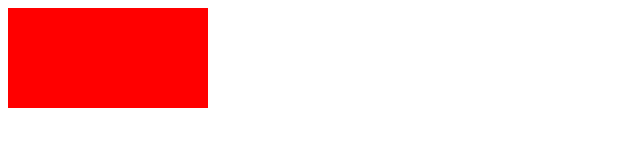
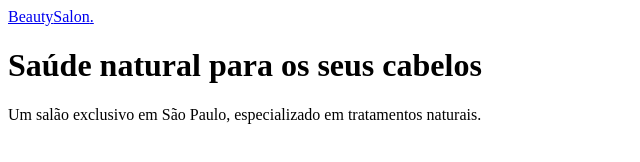
Before and after one commit to Pedro-H-Farias/Origin-Six, a plain HTML site: page Index.html in a window 1280 px wide. Shown: the whole page, without its empty margins (0-640 px from the left). Drawn offline with Linux system fonts and the light colour scheme.

Commit message:
Inicio do origin

```diff
--- a/Index.html
+++ b/Index.html
@@ -1,16 +1,18 @@
 <!DOCTYPE html>
 <html lang="en">
-<head>
-    <meta charset="UTF-8">
-    <meta http-equiv="X-UA-Compatible" content="IE=edge">
-    <meta name="viewport" content="width=device-width, initial-scale=1.0">
-    <link rel="stylesheet" type="text/css" href="style.css">
+  <head>
+    <meta charset="UTF-8" />
+    <meta http-equiv="X-UA-Compatible" content="IE=edge" />
+    <meta name="viewport" content="width=device-width, initial-scale=1.0" />
+    <link rel="stylesheet" type="text/css" href="style.css" />
     <title>Origin Six</title>
-</head>
-<body>
-    <div class="sim">
-
-    </div>
-
-</body>
+  </head>
+  <body>
+    <a class="logo" href="#">Beauty<span>Salon</span>.</a>
+    <h1 class="title">Saúde natural para os seus cabelos</h1>
+    <p>
+      Um salão exclusivo em São Paulo, especializado em tratamentos naturais.
+    </p>
+    <a class="button" href="#"
+  </body>
 </html>
--- a/style.css
+++ /dev/null
@@ -1,5 +0,0 @@
-div.sim{
-    width: 200px;
-    height: 100px;
-    background-color: red;
-}
```
